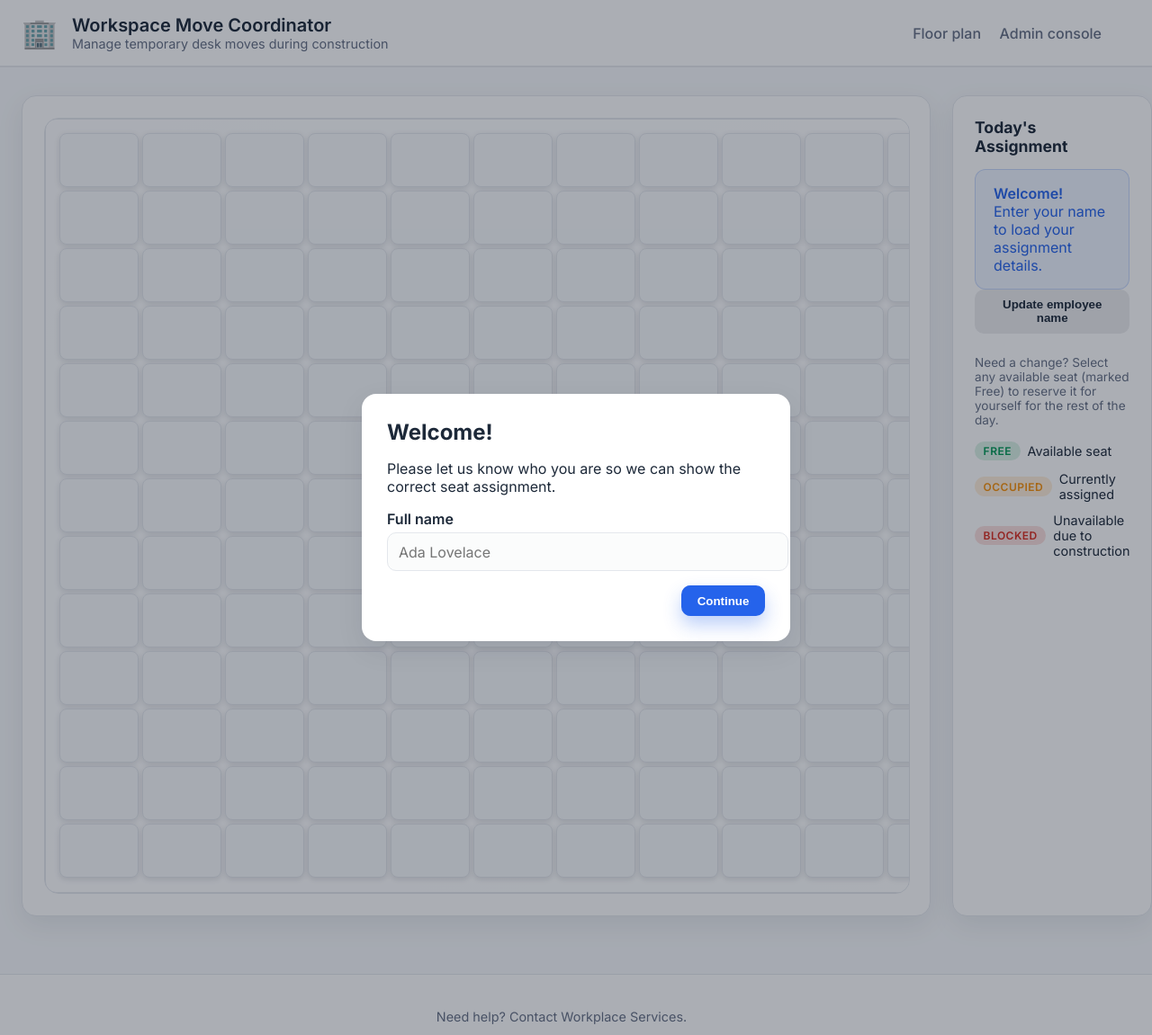
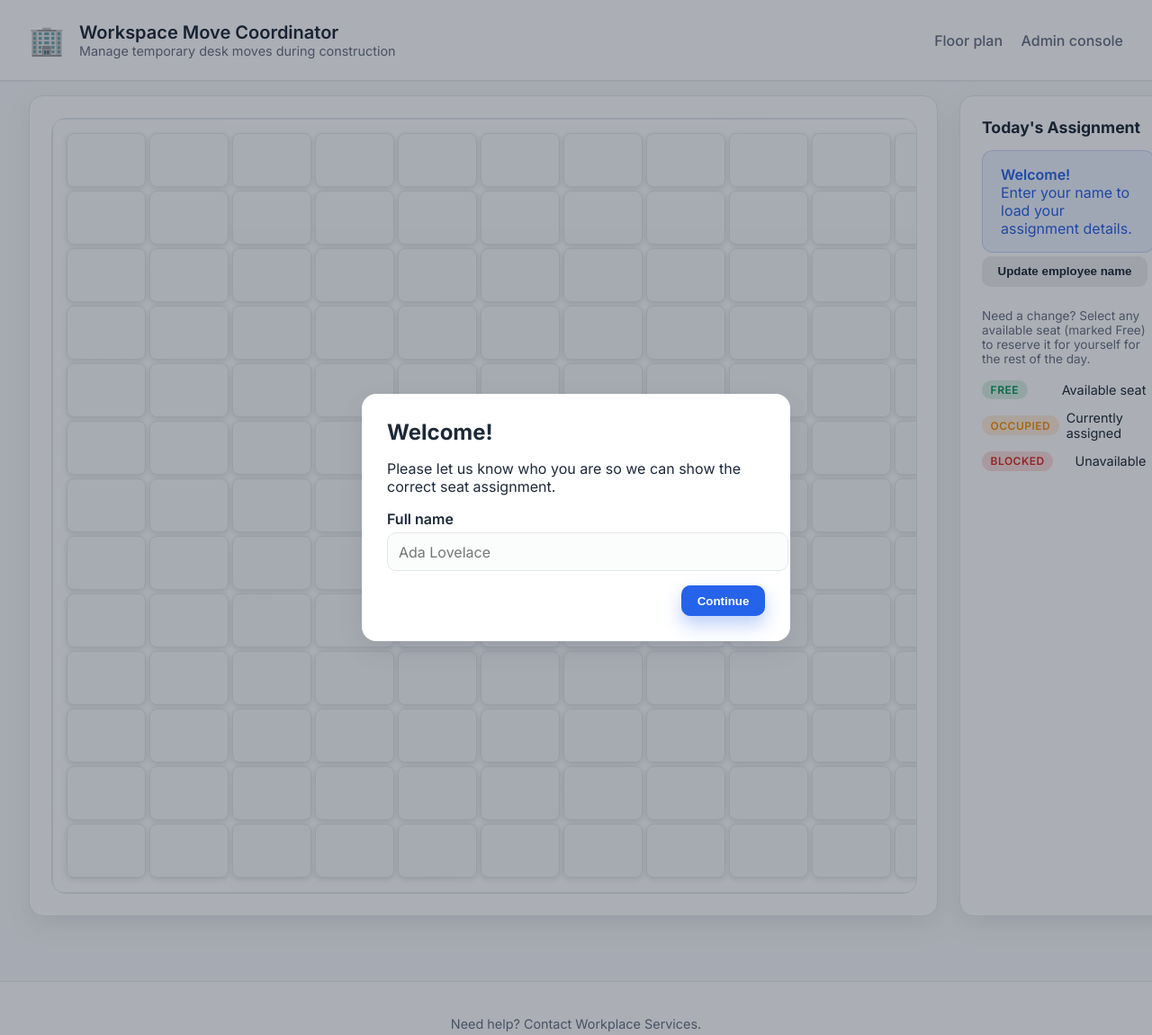
Before and after one commit to miles-howell/Window-Works, a Django app: page / in a window 1280 px wide. Shown: the whole page at 90% size. Run offline with Django 5.2, Linux system fonts and the light colour scheme; data that the repository does not hold is empty; parts of the project's set-up code (start-up, migrations or seed data) failed here and were passed over.

Commit message:
Layout fixes

```diff
--- a/static/css/styles.css
+++ b/static/css/styles.css
@@ -22,8 +22,8 @@ body {
 }
 
 .container {
-  max-width: 1200px;
-  margin: 0;
+  max-width: 95vw;
+  margin: 0.5rem;
   padding: 0 1.5rem;
   width: 100%;
 }
@@ -78,7 +78,7 @@ body {
 
 .app-main {
   flex: 1;
-  padding: 2rem 0 4rem;
+  padding: 0.5rem 0 4rem;
 }
 
 .app-footer {
@@ -149,11 +149,14 @@ body {
   width: 75vw;
 }
 
+.sidebar-card {
+  width: 15vw;
+}
+
 .floorplan-wrapper {
   position: relative;
   width: 100%;
   min-height: 520px;
-  max-height: 80vh;
   overflow: auto;
   border-radius: 16px;
   background: linear-gradient(135deg, #e9eef6, #f8fbff);
@@ -274,6 +277,10 @@ body {
   color: rgba(15, 23, 42, 0.65);
 }
 
+.grid-cell-meta {
+  visibility: hidden;
+}
+
 .grid-cell.walkway {
   box-shadow: 0 1px 2px rgba(15, 23, 42, 0.08);
   border-style: solid;
@@ -283,6 +290,7 @@ body {
   font-size: 0.7rem;
   font-weight: 500;
   color: rgba(15, 23, 42, 0.35);
+  visibility: hidden;
 }
 
 .grid-cell.empty-cell-state {
@@ -389,6 +397,11 @@ body {
   align-items: center;
   gap: 0.5rem;
   font-size: 0.9rem;
+  min-width: 95%;
+}
+
+.legend-item.pill {
+  justify-content: space-between;
 }
 
 .legend-swatch {
@@ -482,6 +495,7 @@ body {
 .button.secondary {
   background: rgba(15, 23, 42, 0.08);
   color: var(--text);
+  margin-top: 0.25rem;
 }
 
 .button.danger {
--- a/static/js/admin_floorplan.js
+++ b/static/js/admin_floorplan.js
@@ -101,8 +101,6 @@
         cell.innerHTML = `
           <div class="desk-label">${desk.label}</div>
           ${pill}
-          <div class="grid-cell-meta">${desk.department}</div>
-          ${coordMarkup}
         `;
       }
     } else {
--- a/templates/floorplan/index.html
+++ b/templates/floorplan/index.html
@@ -56,17 +56,17 @@
             <span>{{ department.name }}</span>
           </div>
         {% endfor %}
-        <div class="legend-item">
+        <div class="legend-item pill">
           <span class="badge success">Free</span>
           <span>Available seat</span>
         </div>
-        <div class="legend-item">
+        <div class="legend-item pill">
           <span class="badge warning">Occupied</span>
           <span>Currently assigned</span>
         </div>
-        <div class="legend-item">
+        <div class="legend-item pill">
           <span class="badge danger">Blocked</span>
-          <span>Unavailable due to construction</span>
+          <span>Unavailable</span>
         </div>
       </div>
     </aside>
```
